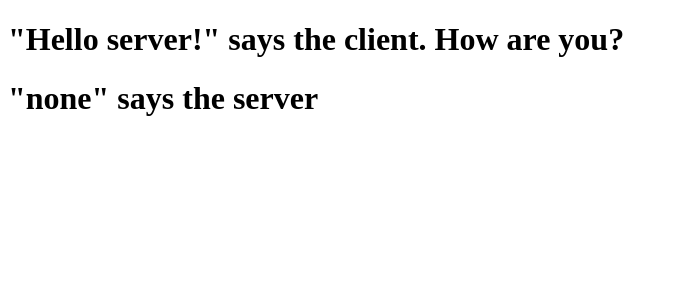
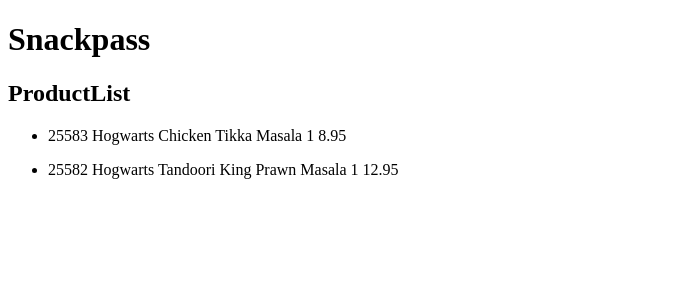
Before and after one commit to neerajsamtani/snackpass-docker, a React (Create React App) app in the folder client/: page / in a window 1280 px wide. Shown: the top 300 px of the page, without its empty margins (0-677 px from the left). Built offline with nearby package versions, Linux system fonts and the light colour scheme; no server answers.

Commit message:
Added Product and ProductList components

```diff
--- a/client/src/App.js
+++ b/client/src/App.js
@@ -1,18 +1,20 @@
 // client/src/App.js
 import React, {useState, useEffect} from 'react'
 import axios from "axios";
+import Header  from './Header'
+import ProductList from './ProductList'
 
 const App = (props) => {
 
-  const [message, setMessage] = useState("none")
+  const [orders, setOrders] = useState([])
 
   const hook = () => {
       console.log('effect')
       axios
-          .get('/welcome')
+          .get('/api/orders')
           .then(response => {
               console.log('promise fulfilled')
-              setMessage(response.data)
+              setOrders(response.data)
           })
   }
 
@@ -20,9 +22,10 @@
 
   return (
     <div className="App">
-        <h1>"Hello server!" says the client. How are you?</h1>
-        <h1>"{message}" says the server</h1>
-      </div>
+        <Header />
+        <ProductList />
+        {orders}
+    </div>
   )
 }
 
--- /dev/null
+++ b/client/src/Header.js
@@ -0,0 +1,13 @@
+// import logo from "./assets/logo.png"
+
+const Header = () => {
+  return (
+    <>
+        {/* TODO: Get Snackpass Logo */}
+        {/* <img alt="Snackpass Logo" src={logo}></img> */}
+        <h1>Snackpass</h1>
+    </>
+  )
+}
+
+export default Header;
--- /dev/null
+++ b/client/src/Product.js
@@ -0,0 +1,11 @@
+const Product = ({orderId, restaurant, itemName, quantity, productPrice, totalProducts}) => {
+    return (
+        <div>
+            <ul>
+                <li>{orderId} {restaurant} {itemName} {quantity} {productPrice} {totalProducts}</li>
+            </ul>
+        </div>
+    )
+  }
+
+export default Product;
--- /dev/null
+++ b/client/src/ProductList.js
@@ -0,0 +1,53 @@
+import React, {useState, useEffect} from 'react'
+import axios from 'axios'
+import Product from './Product'
+
+const ProductList = (props) => {
+
+    const [products, setProducts] = useState([{
+        "Order ID": 25583,
+        "Restaurant": "Hogwarts",
+        "Item Name": "Chicken Tikka Masala",
+        "Quantity": 1,
+        "Product Price": 8.95,
+        "Total products": 12
+      },
+      {
+        "Order ID": 25582,
+        "Restaurant": "Hogwarts",
+        "Item Name": "Tandoori King Prawn Masala",
+        "Quantity": 1,
+        "Product Price": 12.95,
+        "Total products": 5
+      }])
+
+    // TODO: Use hook after populating database
+
+    // const hook = () => {
+    //     console.log('effect')
+    //     axios
+    //         .get('http://localhost:3001/Orders')
+    //         .then(response => {
+    //             console.log('promise fulfilled')
+    //             setProducts(response.data.slice(0, 500))
+    //         })
+    // }
+
+    // useEffect(hook, [])
+
+    return (
+      <>
+        <h2>ProductList</h2>
+            {products.map(productInfo => <Product
+                                            orderId={productInfo["Order ID"]}
+                                            restaurant={productInfo["Restaurant"]}
+                                            itemName={productInfo["Item Name"]}
+                                            quantity={productInfo["Quantity"]}
+                                            productPrice={productInfo["Product Price"]}
+                                            totalProducts={productInfo["Total Products"]}
+                                        />)}
+      </>
+    )
+}
+
+export default ProductList;
```
Also changed, not shown: 1 other file (tests, documents, lock files or other folders).
